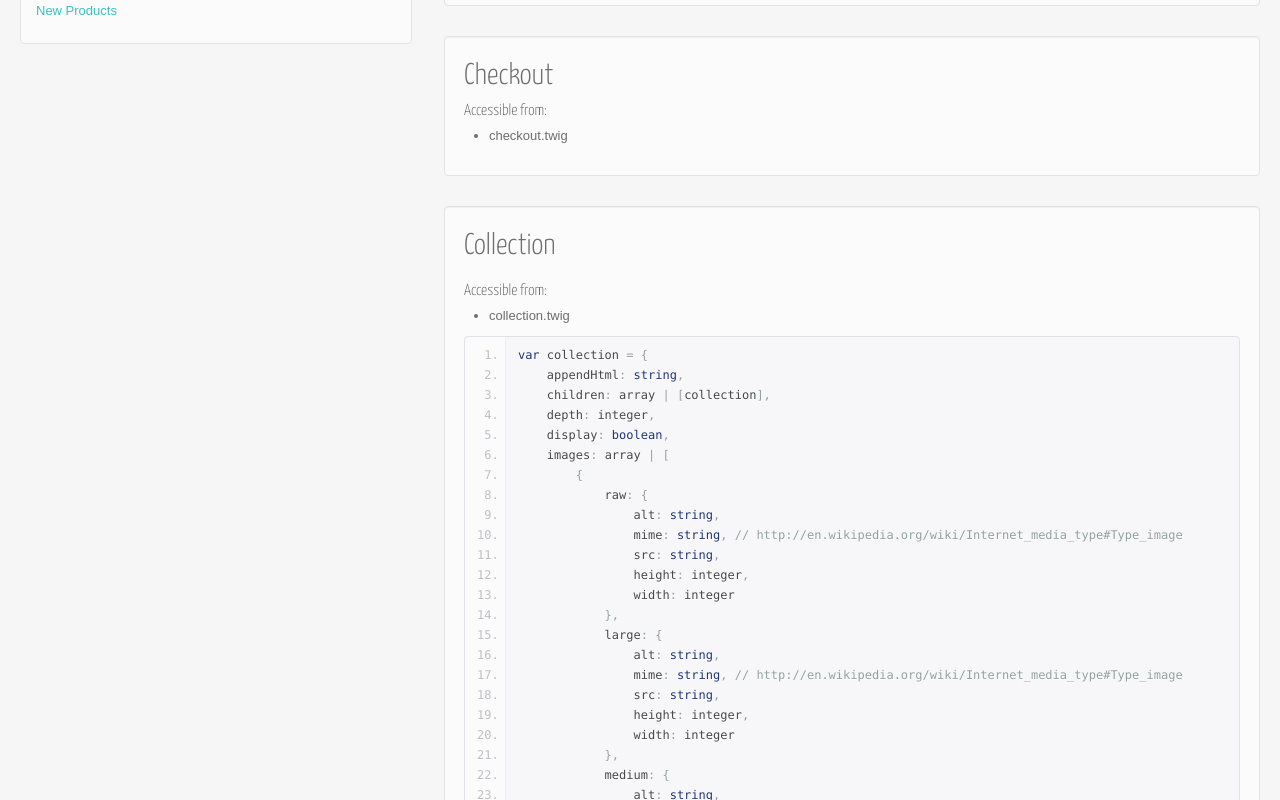
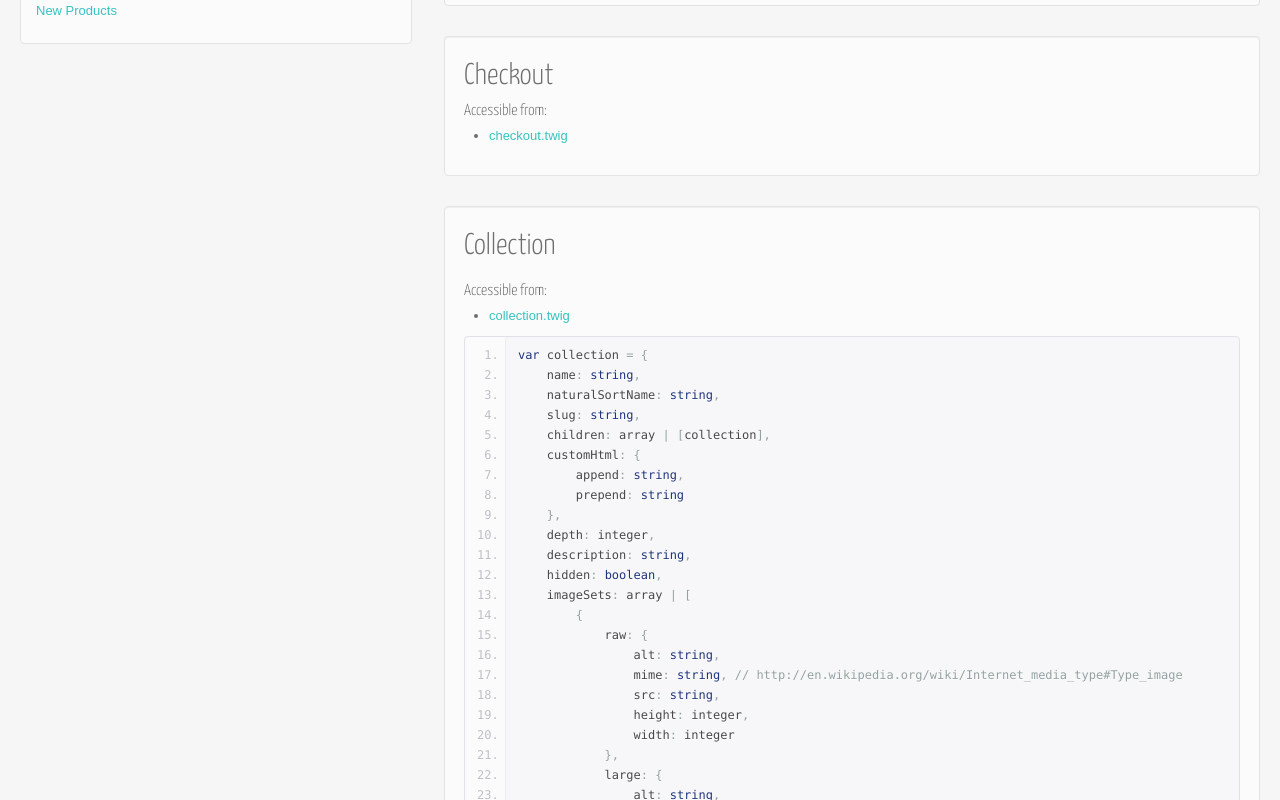
Before and after one commit to zoopcommerce/phoenix, a plain HTML site: page variables.html in a window 1280 px wide. Shown: the part 700-1500 px from the top of the page. Drawn offline with Linux system fonts and the light colour scheme.

Commit message:
Continued to refine twig variables.

```diff
--- a/variables.html
+++ b/variables.html
@@ -94,13 +94,13 @@
                             <h2>Cart</h2>
                             <h5>Accessible from:</h5>
                             <ul>
-                                <li>cart.twig</li>
-                                <li>checkout.twig</li>
-                                <li>collection.twig</li>
-                                <li>contact.twig</li>
+                                <li><a href="#">cart.twig</a></li>
+                                <li><a href="#">checkout.twig</a></li>
+                                <li><a href="#">collection.twig</a></li>
+                                <li><a href="#">contact.twig</a></li>
                                 <li><a href="#">index.twig</a></li>
-                                <li>product.twig</li>
-                                <li>search.twig</li>
+                                <li><a href="#">product.twig</a></li>
+                                <li><a href="#">search.twig</a></li>
                             </ul>
                         </div>
                     </section>
@@ -109,7 +109,7 @@
                             <h2>Checkout</h2>
                             <h5>Accessible from:</h5>
                             <ul>
-                                <li>checkout.twig</li>
+                                <li><a href="#">checkout.twig</a></li>
                             </ul>
                         </div>
                     </section>
@@ -119,15 +119,22 @@
                             <p></p>
                             <h5>Accessible from:</h5>
                             <ul>
-                                <li>collection.twig</li>
+                                <li><a href="#">collection.twig</a></li>
                             </ul>
-                            <pre class="prettyprint linenums">
+<pre class="prettyprint linenums">
 var collection = {
-    appendHtml: string,
+    name: string,
+    naturalSortName: string,
+    slug: string,
     children: array | [collection],
+    customHtml: {
+        append: string,
+        prepend: string
+    },
     depth: integer,
-    display: boolean,
-    images: array | [
+    description: string,
+    hidden: boolean,
+    imageSets: array | [
         {
             raw: {
                 alt: string,
@@ -152,24 +159,14 @@ var collection = {
             }
         }
     ],
-    name: string,
-    description: string,
     products: array | [product],
-    pagination: {
-        pages: array | [
-            {
-                active: boolean,
-                disable: boolean,
-                title: string,
-                url: string
-            }
-        ]
-    },
-    prependHtml: string,
     url: {
         absolute: string, // The absolute url of the current page
         relative: string // The relative url of the current page
-    }
+    },
+    order: integer,
+    createdOn: string,
+    updatedOn: string
 }</pre>
                         </div>
                     </section>
@@ -180,6 +177,12 @@ var collection = {
                             <ul>
                                 <li><a href="#">all pages</a></li>
                             </ul>
+<pre class="prettyprint linenums">
+var collections = {
+    key: {
+        collection //see above
+    }
+}</pre>
                         </div>
                     </section>
                     <section id="menu-variables" title="Menu" class="row-fluid">
@@ -189,6 +192,21 @@ var collection = {
                             <ul>
                                 <li><a href="#">all pages</a></li>
                             </ul>
+                            <p>The main menu is a special kind of linked list that has an alias of {{ menu }} for quick access.</p>
+<pre class="prettyprint linenums">
+var linklist = {
+    menu: {
+        key: {
+            name: string,
+            naturalOrderName: string,
+            type: link | collection | product | page | search | linklist,
+            object: link | collection | product | page | search | linklist,
+            hidden: boolean,
+            children: [menu]
+        }
+    }
+}
+var menu = linklist.menu;</pre>
                         </div>
                     </section>
                     <section id="page-variables" title="Page" class="row-fluid">
@@ -200,6 +218,13 @@ var collection = {
                             </ul>
                             <pre class="prettyprint linenums">
 var page = {
+    breadcrumbs: [{
+        name: string,
+        url: {
+            absolute: string,
+            relative: string
+        }
+    }],
     css: array | [string], // contains an array of css files. This only applies if you are using Zoop default templates.
     dojo: array | [string], // contains an array of dojo javascript files. This only applies if you are using Zoop default templates.
     favicon: string | null, // favourite icon
@@ -236,16 +261,23 @@ var page = {
                             </ul>
                             <pre class="prettyprint linenums">
 var product = {
-    brand: string,
+    brand: {
+        name: string,
+        slug: string
+    },
     createdOn: datetime,
     updatedOn: datetime,
     description: string,
-    display: boolean,
-    html: {
+    hidden: boolean,
+    customHtml: {
         append: string,
         prepend string
     },
-    images: array | [
+    information => {
+        cart: string,
+        invoice: string,
+    },
+    imageSets: array | [
         {
             raw: {
                 alt: string,
@@ -292,23 +324,56 @@ var product = {
         }
     ],
     name: string,
-    options: array | [
-        {
-            id: integer,
-            name: string,
-            quantity: integer
+    naturalSortName: string,
+    options: {
+        key: {
+            label: string,
+            type: string,
+            required: boolean,
+            values: array | [string],
+            isSkuSelector: boolean,
+            helpMessage: string
         }
-    ],
+    },
+    skuDefinitions: {
+        key: {
+            type: string,
+            optionMap: {
+                key: string
+            },
+            quantity: integer,
+            suppliers: [{
+                name: string,
+                slug: string
+            }],
+            shipping: {
+                country: string,
+                singleRate: float,
+                additionalRate: float
+            },
+            dimensions: {
+                weight: float,
+                height: float,
+                width: float,
+                depth: float
+            }
+        }
+    },
+    attributes: {
+        key: {
+            label: string,
+            type: [text | number | file],
+            value: [string | int]
+        }
+    },
     price: {
-        display: double,
-        full: double,
-        sale: double
+        display: float,
+        full: float,
+        sale: float,
+        saleActive: boolean
     },
-    status: {
-        id: int,
-        name: string
-    },
-    supplier: string,
+    status: string,
+    canPurchase: boolean,
     url: {
         absolute: string, // The absolute url of the product
         relative: string // The relative url of the product
@@ -336,6 +401,14 @@ var site = {
     status: {
         active: boolean, // Is the store active or not
         message: string | null // Contains a message which can be displayed when a store is inactive
+    },
+    policies: {
+        creditCard: string,
+        payment: string,
+        privacy: string,
+        returns: string,
+        shipping: string,
+        sizing: string
     }
 }</pre>
                         </div>
@@ -357,57 +430,43 @@ var store = {
         state: string,
         zipcode: string,
         country: {
-            code: char(2), // ISO 3166-1-alpha-2 http://www.iso.org/iso/country_codes/iso_3166_code_lists/country_names_and_code_elements.htm
+            id: char(2), // ISO 3166-1-alpha-2 http://www.iso.org/iso/country_codes/iso_3166_code_lists/country_names_and_code_elements.htm
             name: string // full country name
         }
     },
     businessName: string,
-    currency: {
+    currencies: [{
         code: char(3), // ISO 4217 http://www.iso.org/iso/home/standards/currency_codes.htm,
         symbol: string
-    },
+    }],
     customDomain: string,
     description: string,
     email: string,
-    googleAnalyticsCode: string,
+    googleAnalyticsTrackingId: string,
     name: string,
     phoneNumber: string,
-    policies: {
-        creditCard: string,
-        payment: string,
-        privacy: string,
-        returns: string,
-        shipping: string,
-        sizing: string
-    },
     subdomain: string,
-    social: {
-        facebook: {
-            url: string,
-            username: string
-        },
-        twitter: {
-            url: string,
-            username: string
-        },
-        youtube: {
-            url: string,
-            username: string
-        },
-        instagram: {
-            url: string,
-            username: string
+    facebook: string,
+    twitter: string,
+    youtube: string,
+    instagram: string,
+    googlePlus: string,
+    pinterest: string,
+    regionalTaxationRules: [{
+        {
+            taxationRule: {
+                name: string,
+                rate: float,
+                number: string,
+                isShippingTaxed: boolean,
+                isTaxRemoved: boolean,
+                isTaxIncluded: boolean,
+            },
+            country: char(2),
+            region: string,
+            zipcode: string,
         }
-    },
-    tax: {
-        country: char(2),
-        isShippingTaxed: boolean,
-        isTaxRemoved: boolean,
-        isTaxIncluded: boolean,
-        label: string,
-        number: string,
-        rate: number
-    },
+    }],
     url: string // The absolute url of the store
 }</pre>
                         </div>
```
